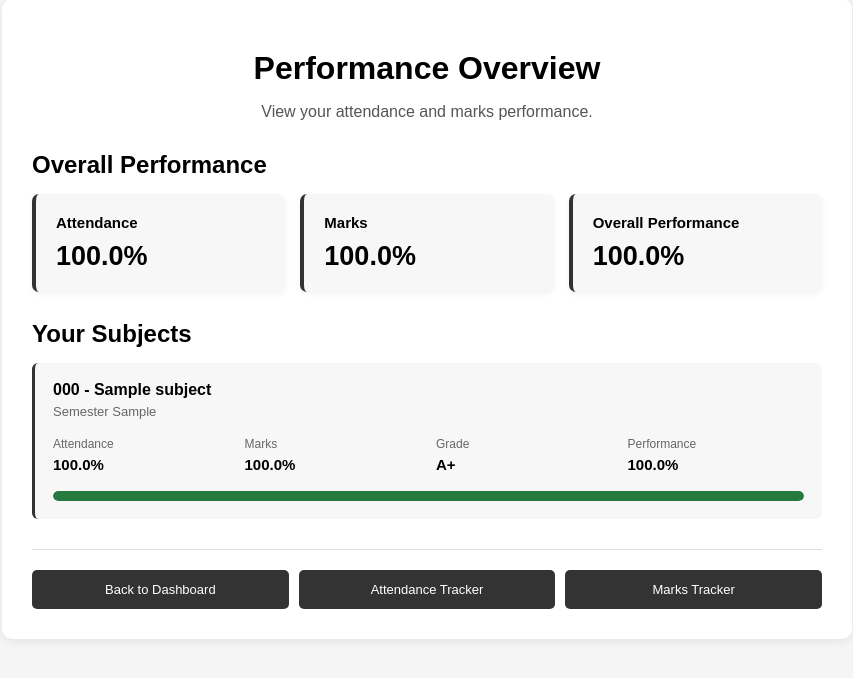
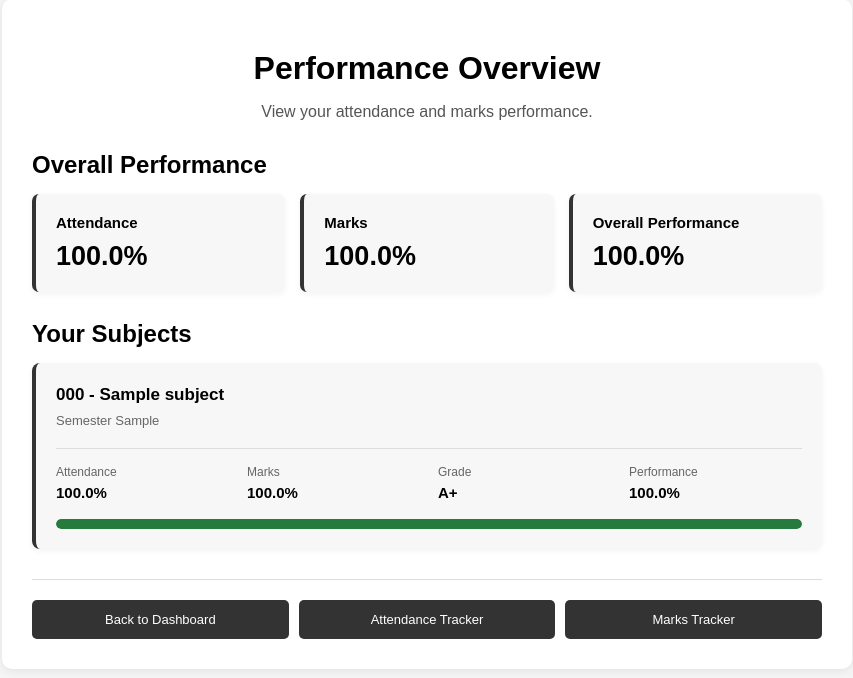
Before and after one commit to ganeshvibhuti30-prog/Student-Study-Planner, a Flask app: page /performance in a window 1280 px wide. Shown: the part 31-709 px from the top of the page, without its empty margins (213-1066 px from the left). Run offline with Flask 3, Linux system fonts and the light colour scheme; the visitor is signed in with stand-in values (Sample User, id 1); tables that the repository leaves empty hold one stand-in row (values such as "Sample post").

Commit message:
Improve performance subject cards

```diff
--- a/static/css/performance.css
+++ b/static/css/performance.css
@@ -83,33 +83,42 @@ h2 {
 .subject-list {
     display: flex;
     flex-direction: column;
-    gap: 12px;
+    gap: 15px;
 }
 
 .subject-card {
     background: #f7f7f7;
-    border-left: 3px solid #333;
-    border-radius: 6px;
-    padding: 18px;
+    border-left: 4px solid #333;
+    border-radius: 8px;
+    padding: 20px;
+    box-shadow: 0 2px 6px rgba(0, 0, 0, 0.05);
+    transition: transform 0.2s ease, box-shadow 0.2s ease;
+}
+
+.subject-card:hover {
+    transform: translateY(-2px);
+    box-shadow: 0 4px 10px rgba(0, 0, 0, 0.08);
 }
 
 .subject-card h3 {
-    margin: 0;
-    font-size: 16px;
+    margin: 0 0 6px 0;
+    font-size: 17px;
+    line-height: 1.4;
 }
 
 .semester {
     font-size: 13px;
     color: #666;
-    margin-top: 5px;
+    margin-top: 0;
 }
-
 
 .performance-details {
     display: grid;
     grid-template-columns: repeat(4, 1fr);
-    gap: 15px;
-    margin-top: 18px;
+    gap: 18px;
+    margin-top: 20px;
+    padding-top: 16px;
+    border-top: 1px solid #ddd;
 }
 
 .performance-details div {
```
